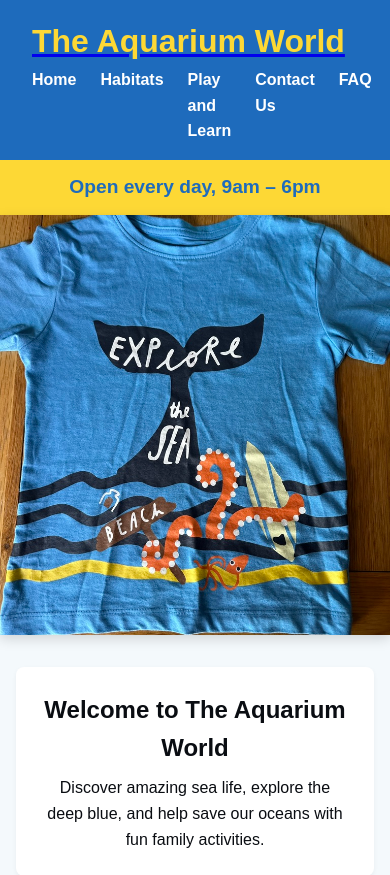
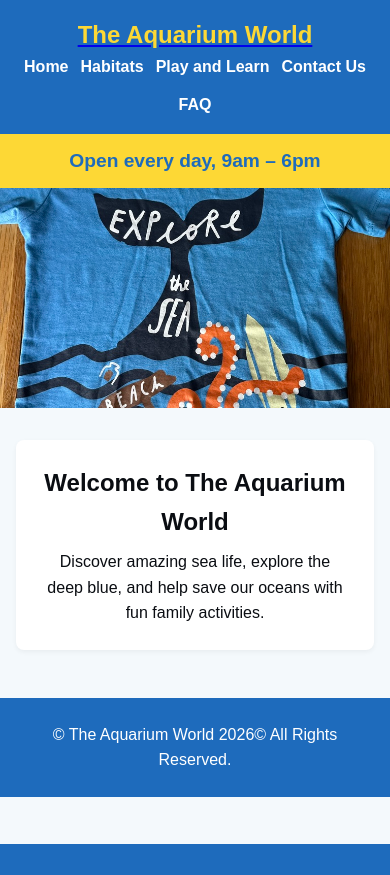
Before and after one commit to cassiomariano/10436915, a Node server app: page / in a window 390 px wide. Shown: the top 875 px of the page. After the commit the page ends 844 px from the top, so only its background shows below. Run offline with Node 20, Linux system fonts and the light colour scheme; some libraries are stand-ins or nearby versions.

Commit message:
query media for devices, such as tablets and mobile phones.

```diff
--- a/public/css/style.css
+++ b/public/css/style.css
@@ -21,6 +21,7 @@ nav a { color: #fff; text-decoration: none; font-weight: bold; }
 
 .opening-hours-bar { background-color: var(--accent-yellow); color: var(--dark-navy); text-align: center; padding: 0.75rem 1rem; font-size: 1.2rem; font-weight: bold; }
 .hero-container { width: 100%; max-height: 400px; overflow: hidden; background-color: var(--dark-navy); }
+/* Phillip tshirt hero picture banner */
 .hero-image { width: 100%; height: 400px; object-fit: cover; display: block; }
 
 main { max-width: 1000px; margin: 2rem auto; padding: 0 1rem; }
@@ -31,26 +32,6 @@ form input, form textarea { width: 100%; padding: 0.5rem; margin-top: 0.25rem; b
 button { background-color: var(--primary-blue); color: #fff; border: none; padding: 0.75rem 1.5rem; margin-top: 1rem; border-radius: 4px; cursor: pointer; }
 
 footer { text-align: center; padding: 1.5rem; background-color: var(--dark-navy); color: #fff; margin-top: 3rem; }
-
-/* Phillip tshirt hero picture banner */
-.hero-container {
-  width: 100%;
-  max-height: 420px;
-  overflow: hidden;
-  position: relative;
-  box-shadow: 0 4px 12px rgba(0, 0, 0, 0.15);
-}
-
-
-
-.hero-image {
-  width: 100%;
-  height: 100%;
-  max-height: 420px;
-  object-fit: cover;
-  object-position: center;
-  display: block;
-}
 
 /* page intro, call for activities styling */
 .welcome-card {
@@ -94,7 +75,7 @@ footer { text-align: center; padding: 1.5rem; background-color: var(--dark-navy)
 
 /* Accessibility focus rings for Keyboard Navigation */
 a:focus-visible,
-button:focus-visible
+button:focus-visible,
 input:focus-visible,
 textarea:focus-visible,
 .tile:focus-visible {
@@ -114,3 +95,15 @@ textarea:focus-visible,
   white-space: nowrap;
   border: 0;
 }
+/* design for tablets and phones */
+@media (max-width: 768px) {
+  header { flex-direction: column; text-align: center; padding: 1rem; }
+  header h1 { font-size: 1.5rem; }
+  nav ul { flex-wrap: wrap; justify-content: center; gap: 0.75rem; }
+  .hero-image { height: 220px; }
+}
+
+/* show zones in two columns */
+@media (min-width: 769px) {
+  .zones-grid { display: grid; grid-template-columns: repeat(2, 1fr); gap: 1.5rem; }
+}
```
Also changed, not shown: views/contact.ejs (+6 -1 lines), database.db, public/contact.js (added).
